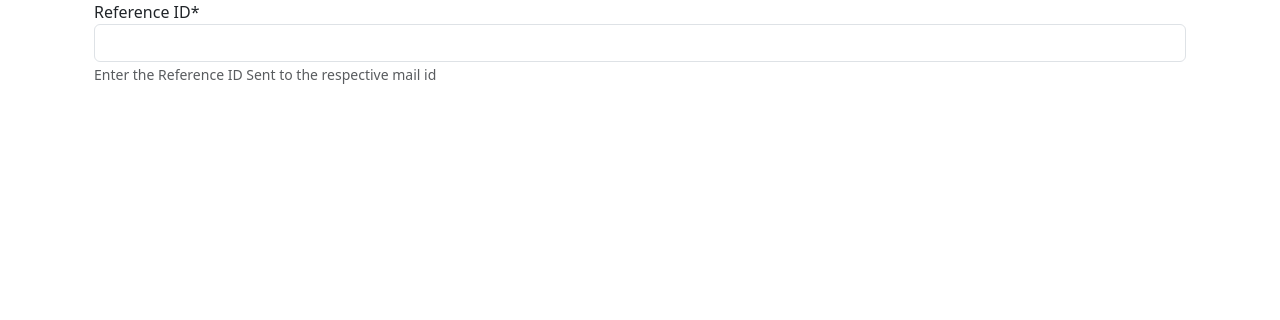
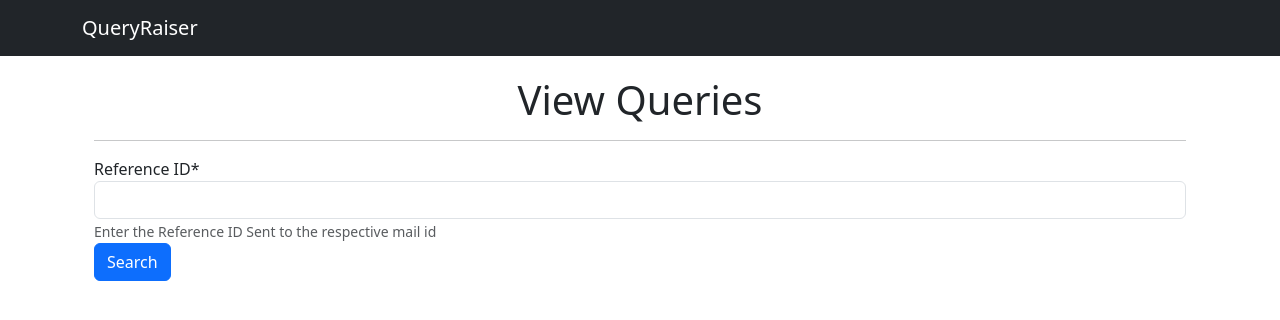
Before and after one commit to Vibrance-Technical/Vibrance-Query-Resolver, a Django app: page / in a window 1280 px wide. Shown: the top 320 px of the page. Run offline with Django 4.2, Linux system fonts and the light colour scheme; some libraries are stand-ins or nearby versions.

Commit message:
Base.html

```diff
--- a/queryraiservibrance/templates/base.html
+++ b/queryraiservibrance/templates/base.html
@@ -1,12 +1,24 @@
 <!doctype html>
 <html lang="en">
+  {% load static %}
   <head>
     <meta charset="utf-8">
     <meta name="viewport" content="width=device-width, initial-scale=1">
-    <title>Bootstrap demo</title>
+    <title>Vibrance Query Raiser</title>
     <link href="https://cdn.jsdelivr.net/npm/bootstrap@5.3.0-alpha1/dist/css/bootstrap.min.css" rel="stylesheet" integrity="sha384-GLhlTQ8iRABdZLl6O3oVMWSktQOp6b7In1Zl3/Jr59b6EGGoI1aFkw7cmDA6j6gD" crossorigin="anonymous">
   </head>
   <body>
+    <header style = "margin-bottom:20px;">
+      <nav class="navbar navbar-expand-lg navbar-dark bg-dark">
+        <div class="container">
+          <a
+            class="navbar-brand"
+            href="{% url 'home' %}"
+            >QueryRaiser</a
+          >
+        </div>
+      </nav>
+    </header>
     <div class = "container">
         {% include 'messages.html' %}
         {% block content %}
--- a/services/templates/services/home.html
+++ b/services/templates/services/home.html
@@ -2,8 +2,13 @@
 {% block content %}
 {% load crispy_forms_tags %}
 <div class = "container">
+    <h1 class = "text-center">View Queries</h1>
+    <hr/>
     <form method = "GET">
         {{search_form|crispy}}
+        <div class = "d-inline-block">
+            <button type = "submit" class = "btn btn-primary">Search</button>
+        </div>
     </form>
 </div>
 {% endblock %}
```
